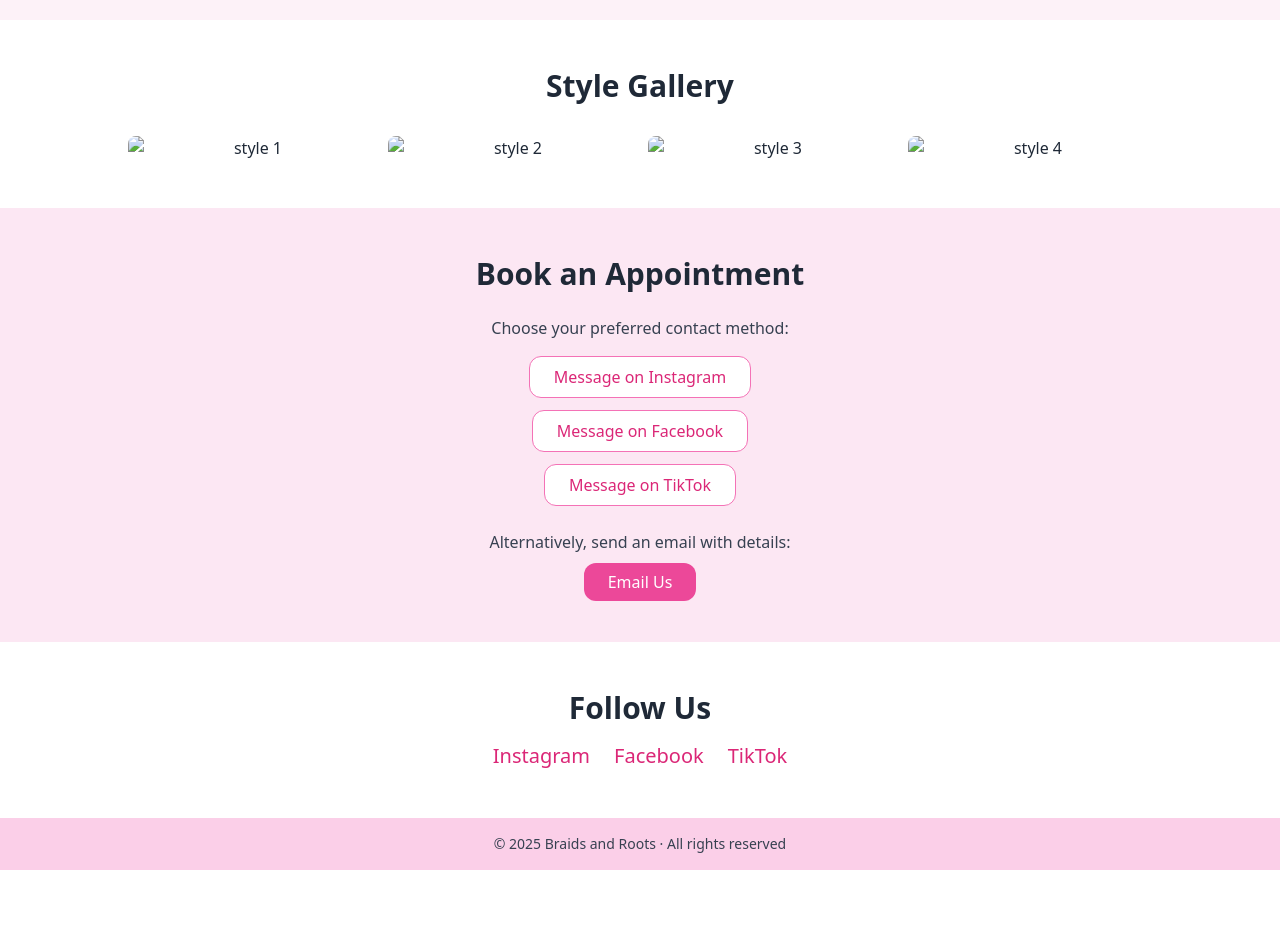
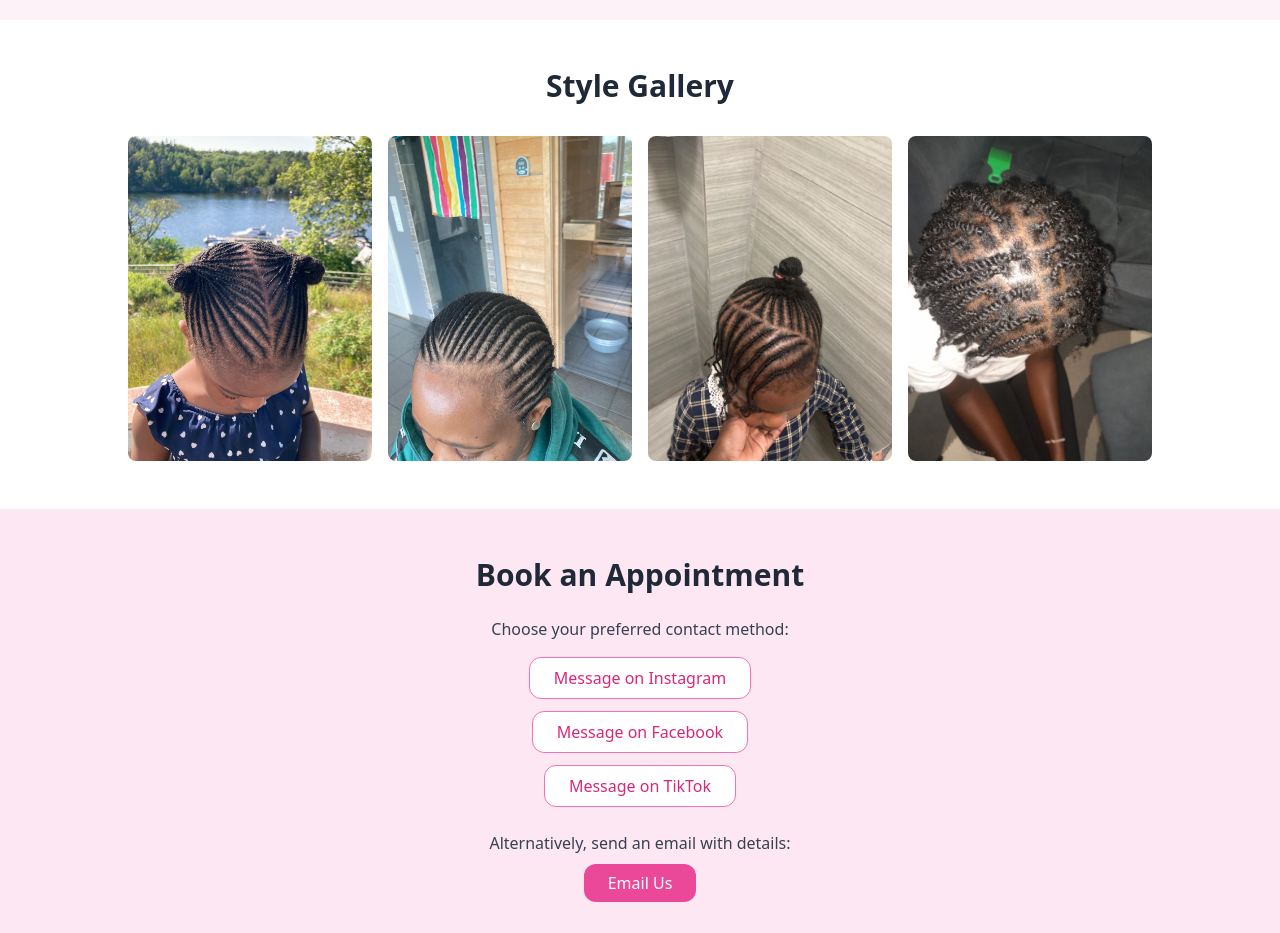
Before and after one commit to Violet-Ogombo/braids-and-roots, a plain HTML site: page index.html in a window 1280 px wide. Shown: the part 780-1713 px from the top of the page. Before the commit the page ends 1650 px from the top, so only its background shows below. Drawn offline with nearby package versions, Linux system fonts and the light colour scheme.

Commit message:
fixed images path

```diff
--- a/index.html
+++ b/index.html
@@ -52,10 +52,10 @@
   <section class="py-12 px-4 md:px-16 bg-white text-center">
     <h2 class="text-3xl font-semibold mb-8">Style Gallery</h2>
     <div class="grid grid-cols-2 md:grid-cols-4 gap-4 max-w-5xl mx-auto">
-      <img src="images/style1.jpg" class="rounded-lg object-cover" alt="style 1">
-      <img src="images/style2.jpg" class="rounded-lg object-cover" alt="style 2">
-      <img src="images/style3.jpg" class="rounded-lg object-cover" alt="style 3">
-      <img src="images/style4.jpg" class="rounded-lg object-cover" alt="style 4">
+      <img src="images/images/style1.jpg" class="rounded-lg object-cover" alt="style 1">
+      <img src="images/images/style2.jpg" class="rounded-lg object-cover" alt="style 2">
+      <img src="images/images/style3.jpg" class="rounded-lg object-cover" alt="style 3">
+      <img src="images/images/style4.jpg" class="rounded-lg object-cover" alt="style 4">
     </div>
   </section>
 
```
